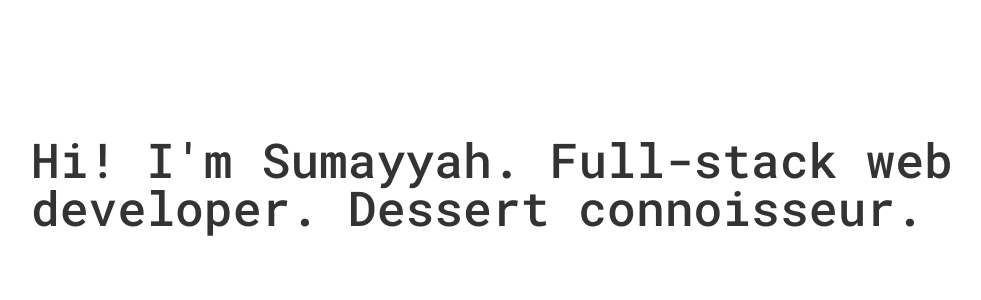
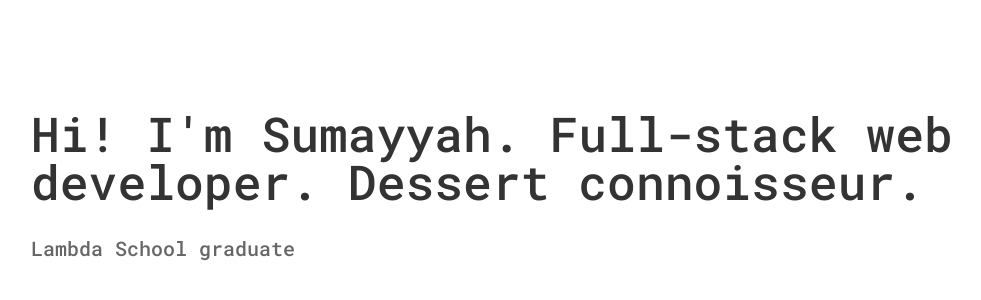
Before and after one commit to sumi419/portfolio, a React (Create React App) app: page / in a window 1280 px wide. Shown: the part 216-516 px from the top of the page, without its empty margins (129-1110 px from the left). Built offline with nearby package versions, Linux system fonts and the light colour scheme.

Commit message:
☀️ Add description to Title.js

```diff
--- a/src/components/Title.js
+++ b/src/components/Title.js
@@ -4,6 +4,11 @@ import css from '../styles/title.module.css';
 
 export default function Title() {
   return (
-    <h1 className={css.title}>Hi! I'm Sumayyah. Full-stack web developer. Dessert connoisseur.</h1>
+    <div>
+      <h1 className={css.title}>
+        Hi! I'm Sumayyah. Full-stack web developer. Dessert connoisseur.
+      </h1>
+      <p className={css.description}>Lambda School graduate</p>
+    </div>
   );
 }
--- a/src/styles/title.module.css
+++ b/src/styles/title.module.css
@@ -4,4 +4,13 @@
   font-size: 4.8rem;
   font-weight: 500;
   max-width: 20em;
+  margin-bottom: 32px;
 }
+
+.description {
+  color: rgba(0, 0, 0, 0.6);
+  font-family: Roboto Mono;
+  font-size: 2rem;
+  font-weight: 500;
+  max-width: 20em;
+}
```
